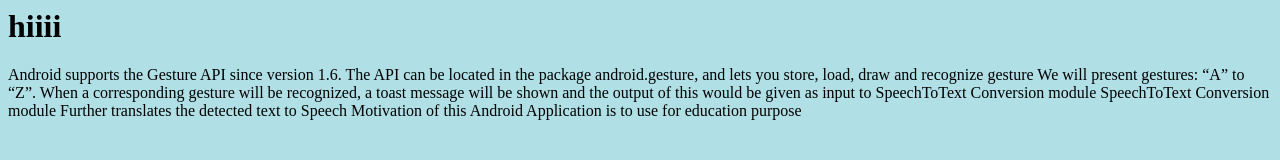
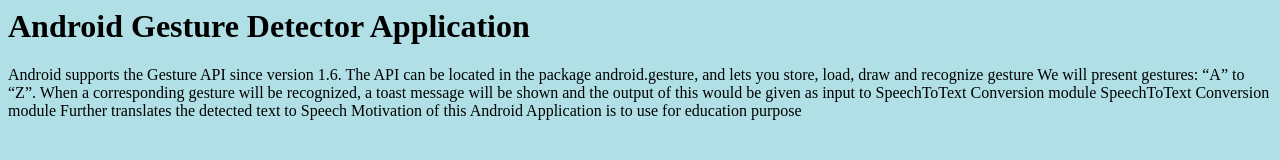
Before and after one commit to srishtiraj/gesturedetetctapp, a plain HTML site: page home.html in a window 1280 px wide. Drawn offline with Linux system fonts and the light colour scheme.

Commit message:
Update home.html

```diff
--- a/home.html
+++ b/home.html
@@ -9,7 +9,7 @@
 </style>
 </head>
 <body>
-<h1>hiiii</h1>
+<h1>Android Gesture Detector Application</h1>
 Android supports the Gesture API since version 1.6. The API can be located in the package android.gesture, and lets you store, load, draw and recognize gesture
 
 We will present gestures: “A” to “Z”. When a corresponding gesture will be recognized, a toast message will be shown and the output of this would be given as input to SpeechToText Conversion module
```
